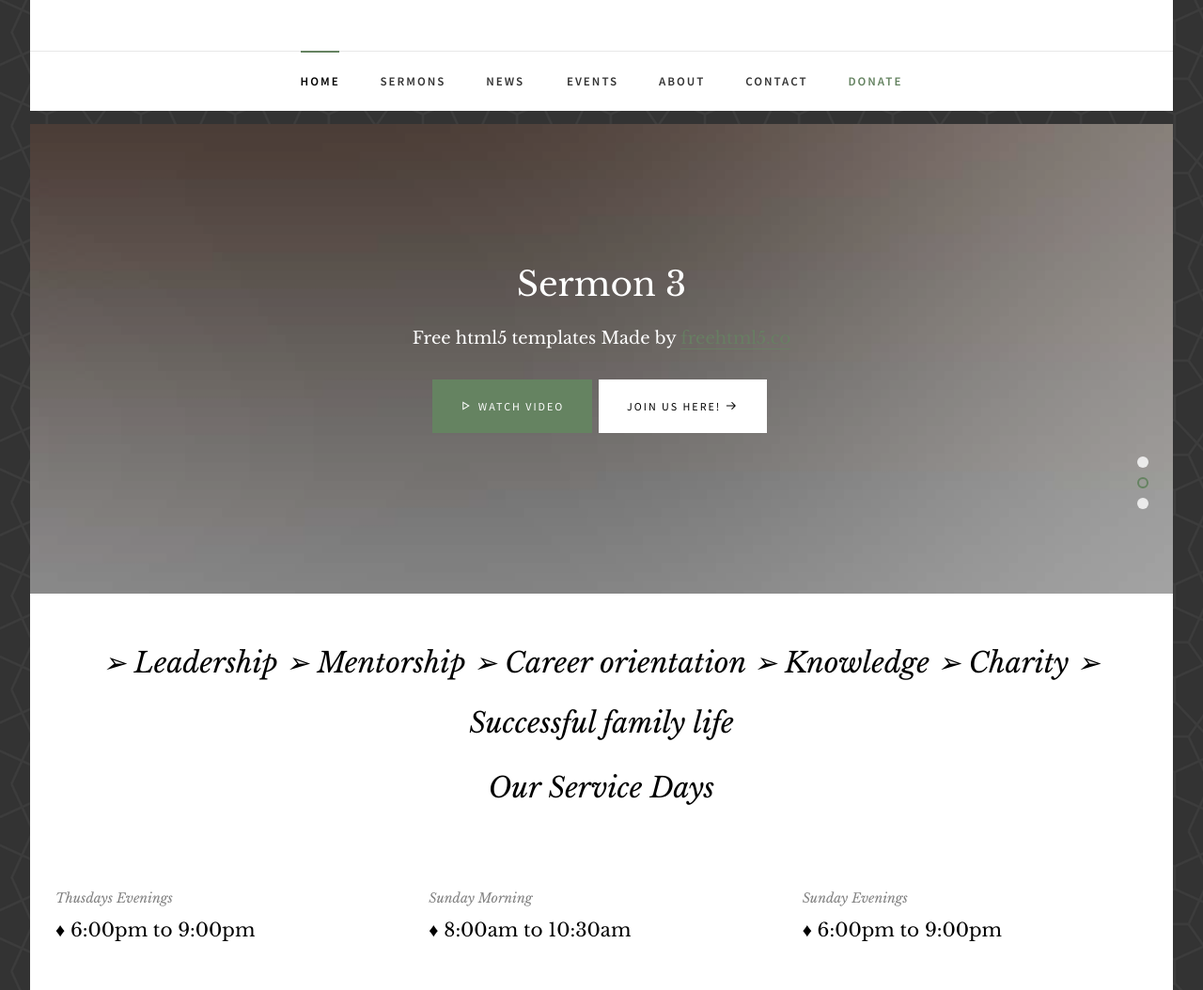
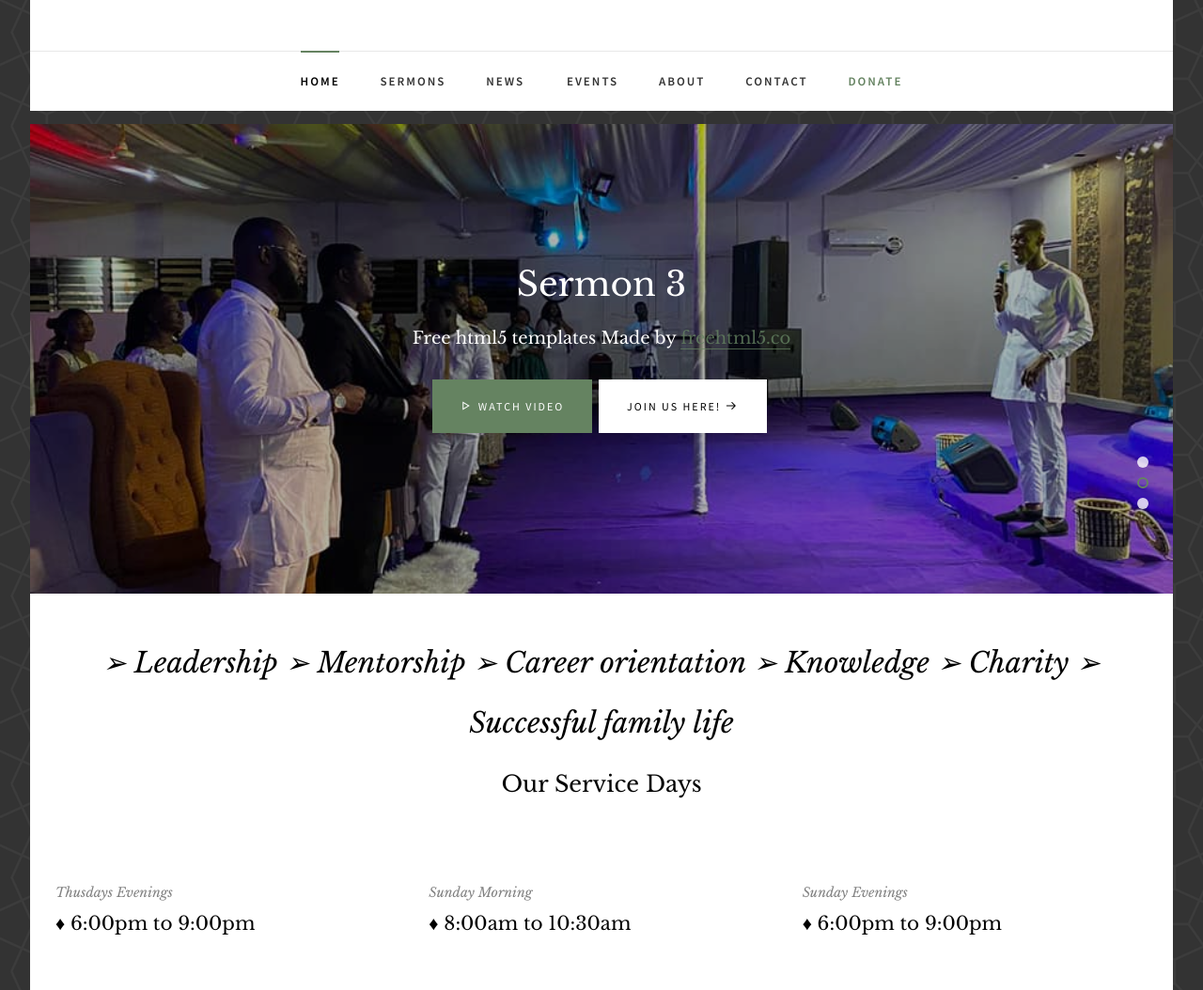
Before and after one commit to zark28/church-site2, a plain HTML site: page index.html in a window 1280 px wide. Shown: the part 266-1320 px from the top of the page at 94% size. Drawn offline with nearby package versions, Linux system fonts and the light colour scheme; files whose address does not match are found by name.

Commit message:
updated with dummy pics

```diff
--- a/css/style.css
+++ b/css/style.css
@@ -69,6 +69,7 @@ h1, h2, h3, h4, h5, h6, figure {
   margin: 0 0 20px 0;
   font-weight: normal;
 }
+
 
 ::-webkit-selection {
   color: #fff;
@@ -385,7 +386,7 @@ h1, h2, h3, h4, h5, h6, figure {
 #fh5co-hero .flexslider .slides li {
   background-repeat: no-repeat;
   background-size: cover;
-  background-position: bottom center;
+  background-position:center;
   height: 500px;
   position: relative;
 }
--- a/index.html
+++ b/index.html
@@ -108,7 +108,7 @@
 		<aside id="fh5co-hero">
 			<div class="flexslider">
 				<ul class="slides">
-			   	<li style="background-image: url(images/img_bg_1.jpg);">
+			   	<li class="slides-bg" style="background-image: url(images/img_bg_4.jpg);">
 			   		<div class="overlay"></div>
 			   		<div class="container-fluid">
 			   			<div class="row">
@@ -124,7 +124,7 @@
 				   		</div>
 			   		</div>
 			   	</li>
-			   	<li style="background-image: url(images/img_bg_2.jpg);">
+			   	<li class="slides-bg" style="background-image: url(images/img_bg_5.jpg);">
 			   		<div class="overlay"></div>
 			   		<div class="container-fluid">
 			   			<div class="row">
@@ -140,7 +140,7 @@
 				   		</div>
 			   		</div>
 			   	</li>
-			   	<li style="background-image: url(images/img_bg_3.jpg);">
+			   	<li class="slides-bg" style="background-image: url(images/img_bg_6.jpg); ">
 			   		<div class="overlay"></div>
 			   		<div class="container-fluids">
 			   			<div class="row">
@@ -172,7 +172,7 @@
 				</div>
 				<div class="row service-days" >
 					<div class="col-md-6 col-md-offset-3 text-center fh5co-heading ">
-						<h2>Our Service Days</h2>
+						<h3>Our Service Days</h3>
 						<!-- <p>Dignissimos asperiores vitae velit veniam totam fuga molestias accusamus alias autem provident. Odit ab aliquam dolor eius.</p> -->
 					</div>
 					<div class="col-md-4 animate-box">
```
Also changed, not shown: emethouse-logo.png (added), emmet-event-2.jpg (added), emmet-event.jpg (added), emmet-live.jpg (added), emmet-service.jpg (added), images/img_bg_4.jpg (added), images/img_bg_5.jpg (added), images/img_bg_6.jpg (added).
